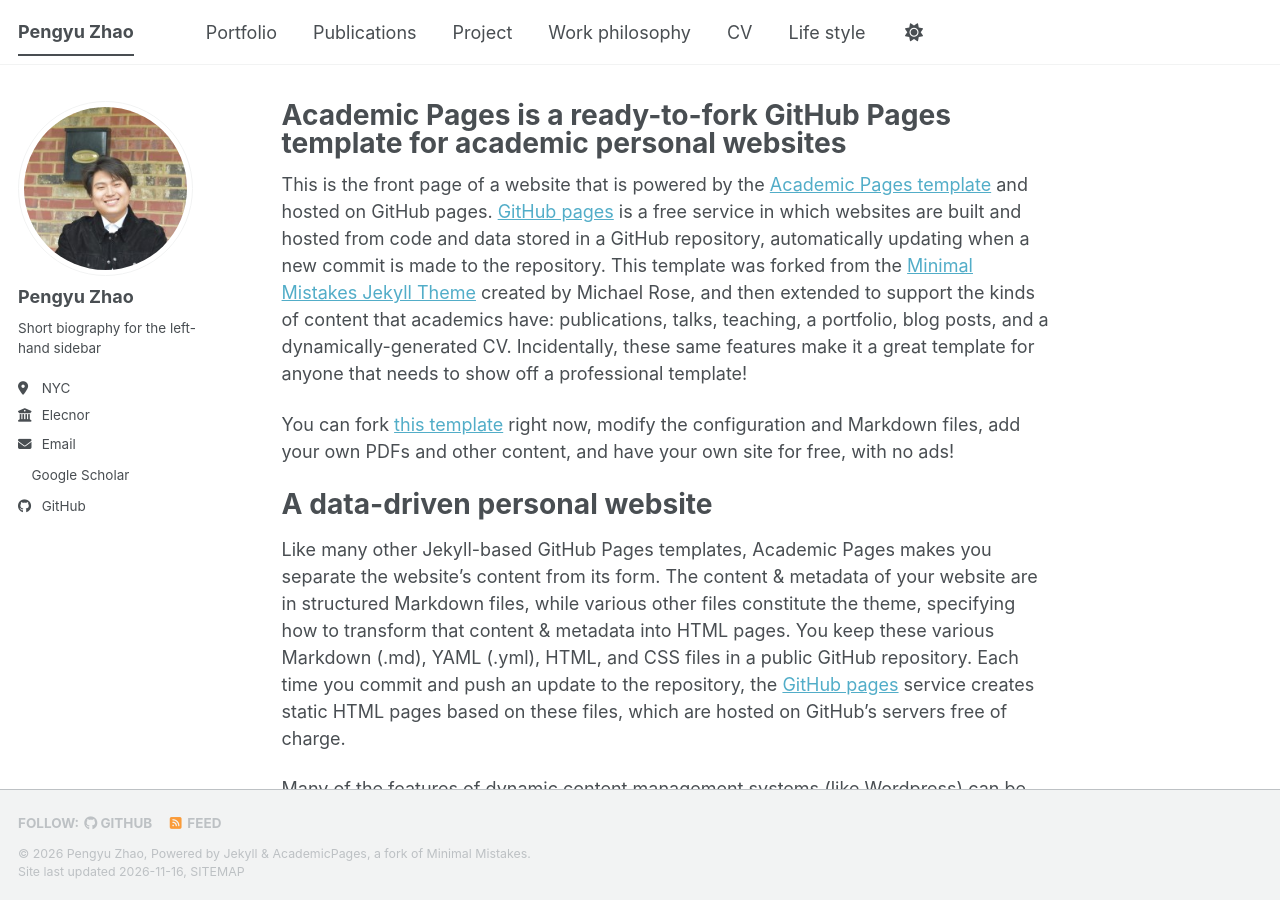
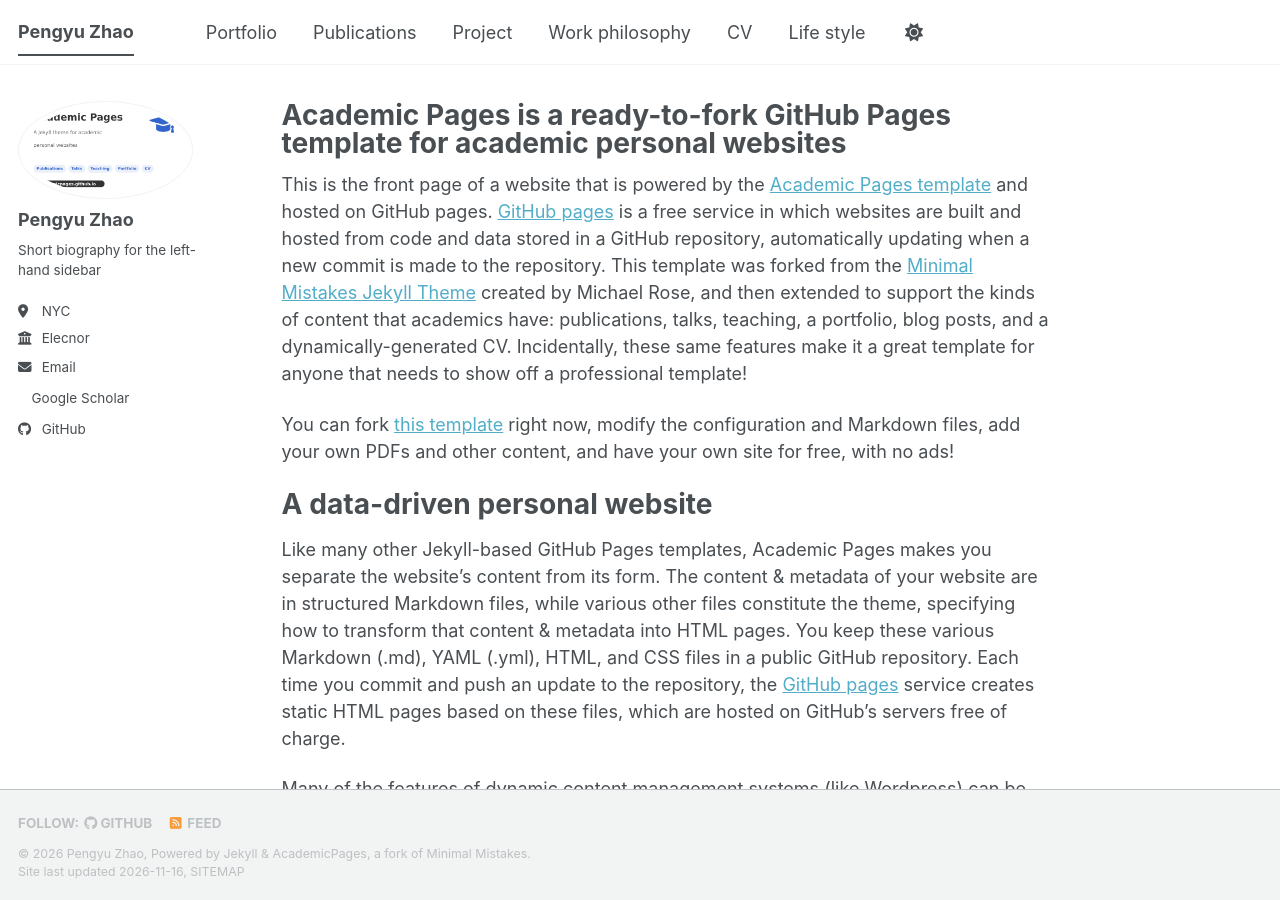
Before and after one commit to Git-pengyu/Git-pengyu.github.io, a Jekyll site: the page built from _pages/about.md, in a window 1280 px wide and 900 px high. Built offline with Jekyll 4.4.1, drawn with Linux system fonts in a browser that asks for light colours; a script bundle is joined from its source files by our own code; a style sheet for code colours, icons or effects is not loaded.

Commit message:
Update _config.yml

```diff
--- a/_config.yml
+++ b/_config.yml
@@ -24,7 +24,7 @@ repository               : "academicpages/academicpages.github.io"
 #               Additional customization can be done by editing /_includes/author-profile.html
 author:
   # Biographic information
-  avatar           : "profile.jpg"
+  avatar           : "og-image.png"
   name             : "Pengyu Zhao"
   pronouns         : # example: "she/her"
   bio              : "Short biography for the left-hand sidebar"
```
